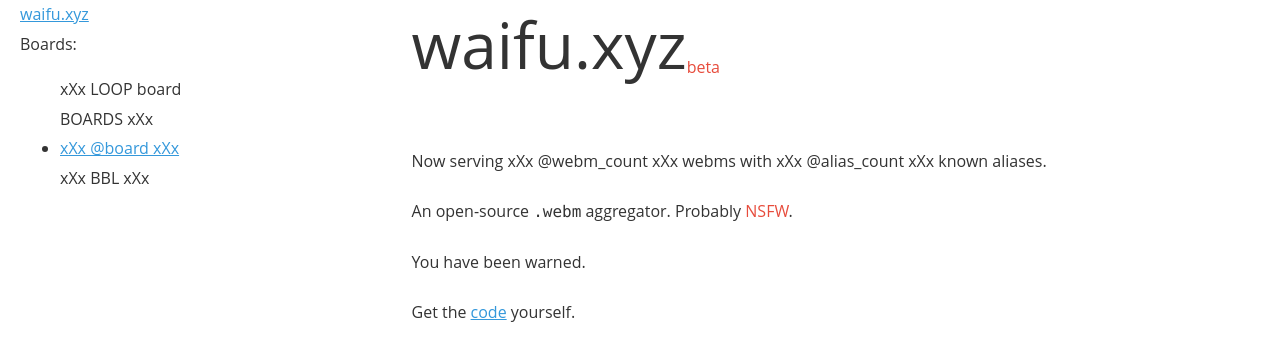
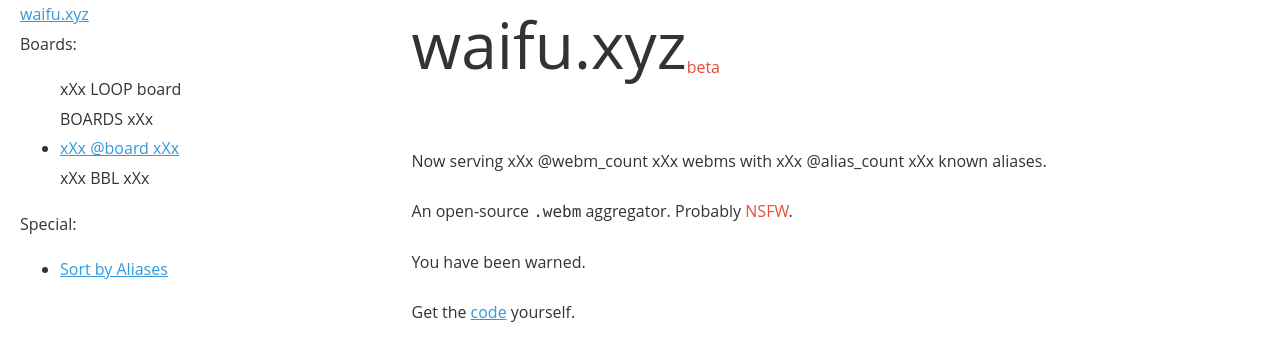
Before and after one commit to qpfiffer/mzbh, a Python web app: template templates/index.html in a window 1280 px wide. Shown: the top 361 px of the page. Run offline with Jinja, Linux system fonts and the light colour scheme; the template is opened without the code that fills it, so the values that code supplies are empty.

Commit message:
Add link to sorted-by-alias page.

```diff
--- a/templates/board.html
+++ b/templates/board.html
@@ -18,6 +18,10 @@
 						xXx LOOP board BOARDS xXx
 							<li><a href="/chug/xXx @board xXx">xXx @board xXx</a></li>
 						xXx BBL xXx
+					</ul>
+					<span>Special:</span>
+					<ul>
+						<li><a href="/by/alias">Sort by Aliases</a></li>
 					</ul>
 				</div>
 				<div class="col-6">
--- a/templates/index.html
+++ b/templates/index.html
@@ -19,6 +19,10 @@
 							<li><a href="/chug/xXx @board xXx">xXx @board xXx</a></li>
 						xXx BBL xXx
 					</ul>
+					<span>Special:</span>
+					<ul>
+						<li><a href="/by/alias">Sort by Aliases</a></li>
+					</ul>
 				</div>
 				<div class="col-6">
 					<div class="measure txt-center">
--- a/templates/webm.html
+++ b/templates/webm.html
@@ -18,6 +18,10 @@
 						xXx LOOP board BOARDS xXx
 							<li><a href="/chug/xXx @board xXx">xXx @board xXx</a></li>
 						xXx BBL xXx
+					</ul>
+					<span>Special:</span>
+					<ul>
+						<li><a href="/by/alias">Sort by Aliases</a></li>
 					</ul>
 				</div>
 				<div class="col-6">
```
